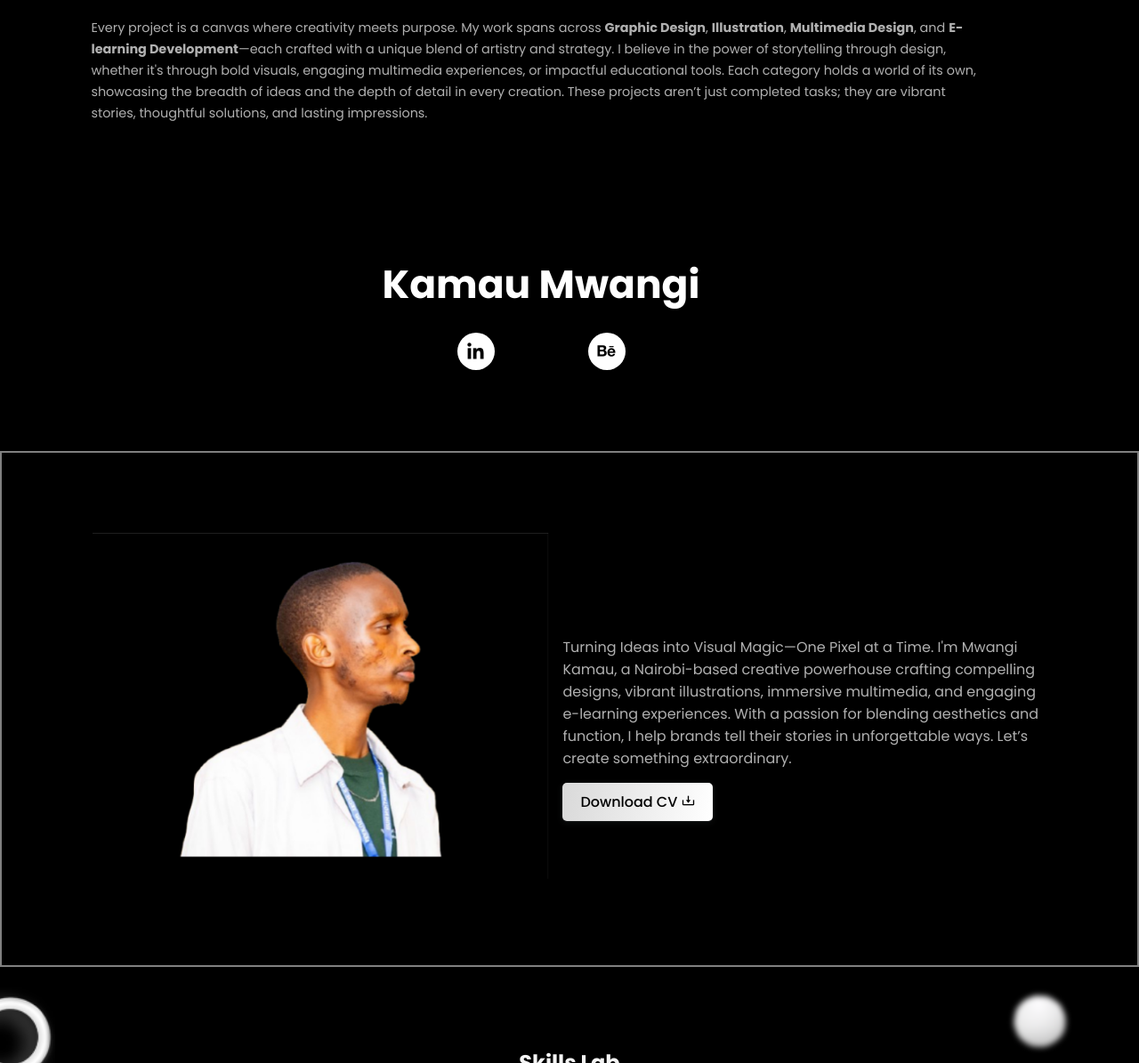
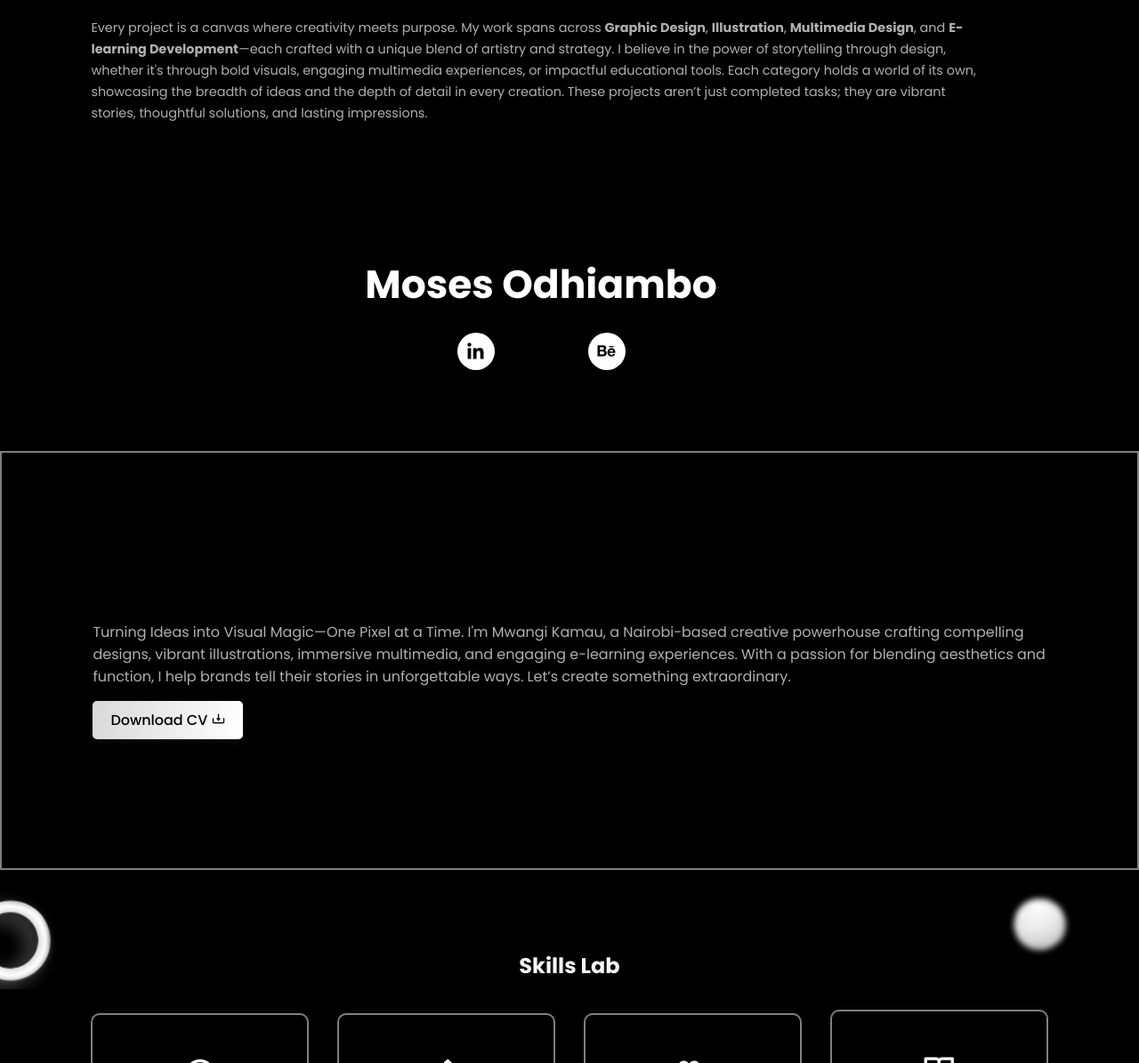
Before and after one commit to Testing404Tech/Testing..., a plain HTML site: page index.html in a window 1280 px wide. Shown: the part 135-1330 px from the top of the page at 89% size. Drawn offline with nearby package versions, Linux system fonts and the light colour scheme; files whose address does not match are found by name.

Commit message:
Update index.html

```diff
--- a/index.html
+++ b/index.html
@@ -3,7 +3,7 @@
 <head>
     <meta charset="UTF-8">
     <meta name="viewport" content="width=device-width, initial-scale=1.0">
-    <title>Johnson || Kamau</title>
+    <title>Moses || Odhiambo</title>
     <link rel="stylesheet" href="style.css">
     <!-- boxicon css link -->
     <link href='https://unpkg.com/boxicons@2.1.4/css/boxicons.min.css' rel='stylesheet'>
@@ -57,7 +57,7 @@
             </div>
 
             <div class="container">
-                <div class="name">Kamau Mwangi</div>
+                <div class="name">Moses Odhiambo</div>
                 <!-- <div class="country">Nairobi, Kenya</div> -->
             </div>
             <div class="social-media">
@@ -87,12 +87,12 @@
     </section>
 
     <section class="about" id="about">
-        <div class="about-img">
+<!--         <div class="about-img">
             <img src="img/Johnson.jpg" alt="" class="aboutHero">
             <div class="showcase-ring">
 
             </div>
-        </div>
+        </div> -->
         <div class="about-content">
             <h2 class="heading">About Me</h2>
             <!-- <h3>3 Year's Experience on Product Design</h3> -->
```
